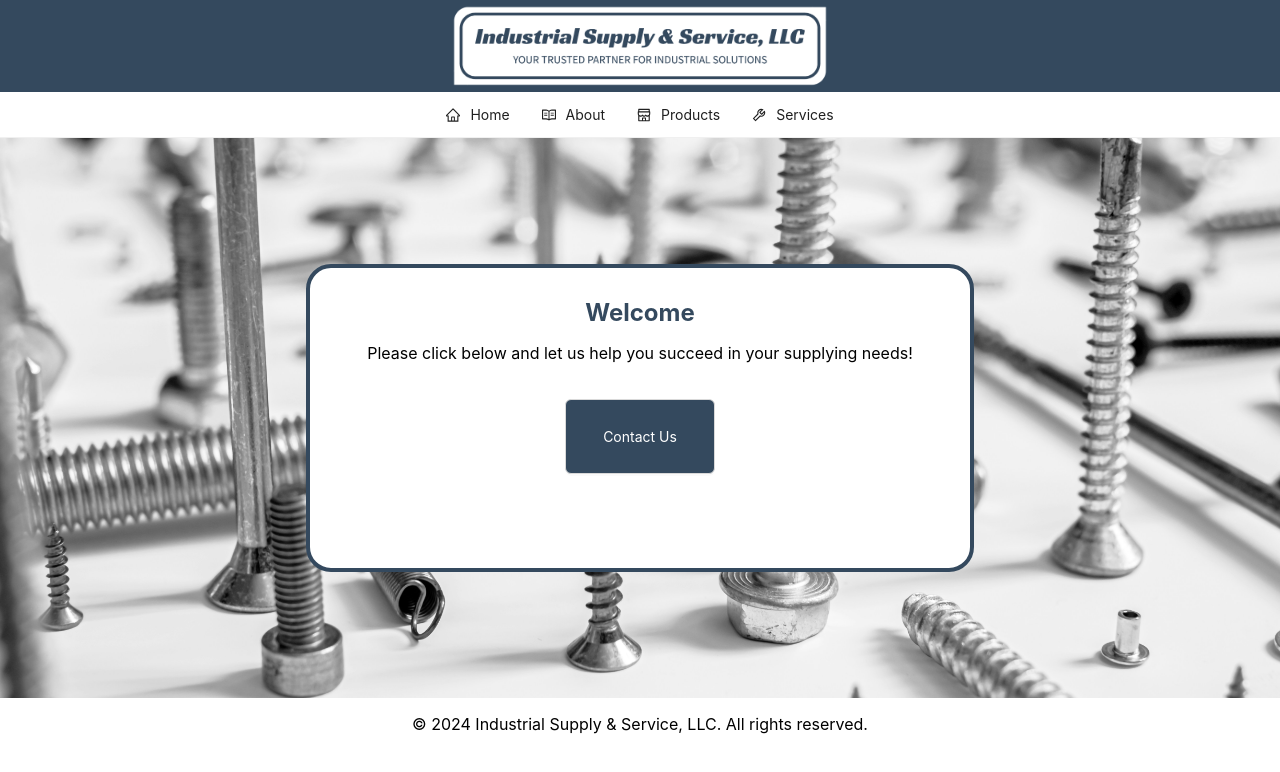
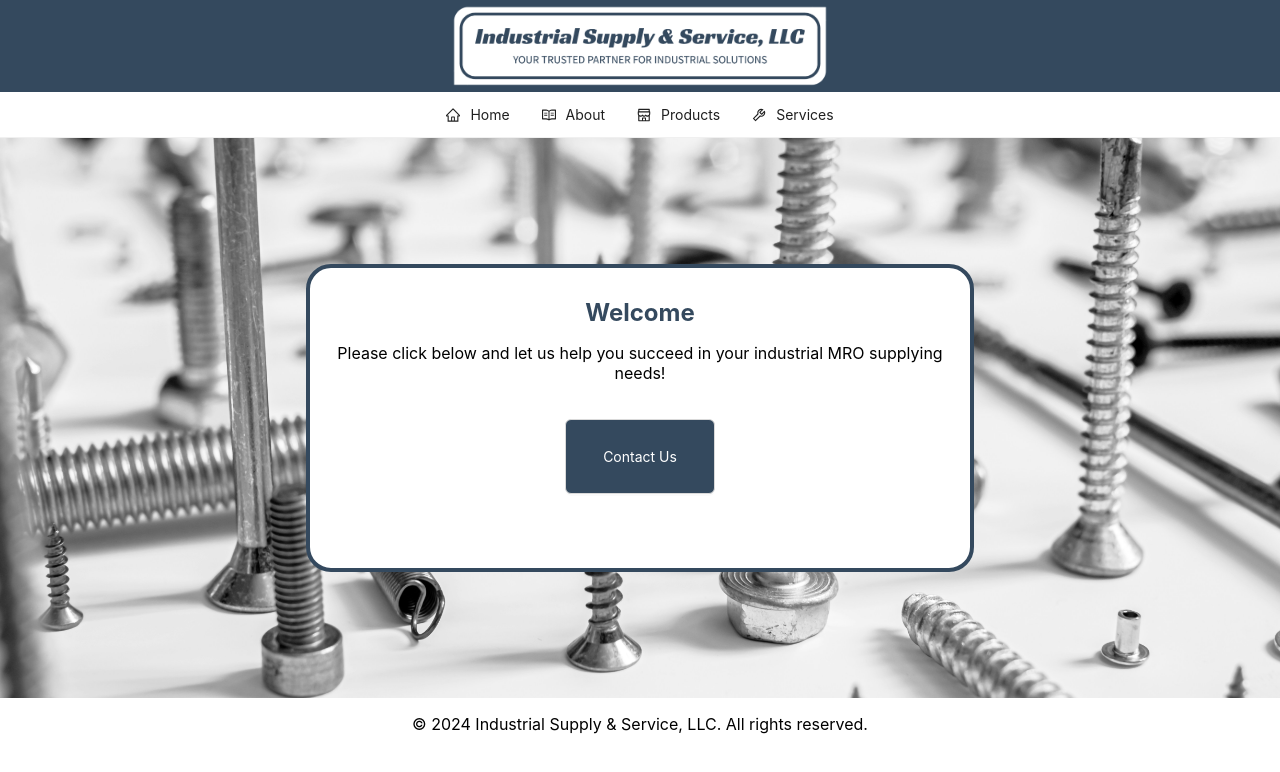
Before and after one commit to cmkaylor/isupply-v3, a React (Create React App) app: page / in a window 1280 px wide. Shown: the top 772 px of the page. Built offline with nearby package versions, Linux system fonts and the light colour scheme.

Commit message:
Update home page to include what kind of supplies

```diff
--- a/src/pages/Home.js
+++ b/src/pages/Home.js
@@ -19,7 +19,7 @@ const Home = () => {
         <div style={{backgroundColor:'#FFFFFF', width: '80vh', height: '35vh', margin: '20px', borderRadius: '25px', border: '4px solid #34495E', padding:'10px'}}>
             <Flex justify="center" align="center" vertical={true}>
                 <h2 style={{color: '#34495E', fontWeight: 'bold', marginBottom: '0'}}>Welcome</h2>
-                <p align="center">Please click below and let us help you succeed in your supplying needs!</p>
+                <p align="center">Please click below and let us help you succeed in your industrial MRO supplying needs!</p>
                 <Flex justify="space-evenly" align="center">
                   <Button onClick={showContact} style={{marginTop: '20px', backgroundColor: '#34495E', color: '#FFFFFF', width: '150px', height: '75px'}}>Contact Us</Button>
                   <ContactModal open={isContactOpen} handleCancel={handleCancelContact}/>
```
